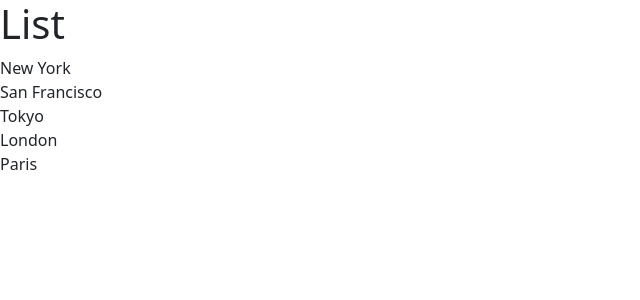
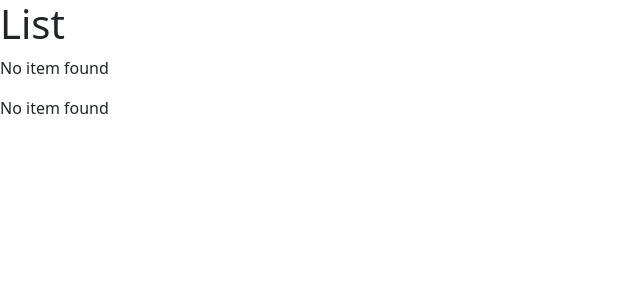
Before and after one commit to whdev36/react-intro, a React (Vite) app in the folder react-app/: page / in a window 1280 px wide. Shown: the top 300 px of the page, without its empty margins (0-640 px from the left). Built offline with nearby package versions, Linux system fonts and the light colour scheme.

Commit message:
condition rendering

```diff
--- a/react-app/src/App.tsx
+++ b/react-app/src/App.tsx
@@ -4,11 +4,30 @@
 import { Fragment } from "react";
 
 function App() {
-  const items = ["New York", "San Francisco", "Tokyo", "London", "Paris"];
+  let items = ["New York", "San Francisco", "Tokyo", "London", "Paris"];
+  items = [];
+
+  // if (items.length === 0)
+  //   return (
+  //     <Fragment>
+  //       <h1>List</h1>
+  //       <p>No item found</p>
+  //     </Fragment>
+  //   );
+
+  // const message = items.length === 0 ? <p>No item found</p> : null;
+
+  // const getMessage = () => {
+  //   return items.length === 0 ? <p>No item found</p> : null;
+  // }
 
   return (
     <Fragment>
       <h1>List</h1>
+      {items.length === 0 ? <p>No item found</p> : null}
+      {/* {message} */}
+      {/* { getMessage() } */}
+      {items.length === 0 && <p>No item found</p>}
       <ul className="list-group">
         {items.map((item) => (
           <li key={item}>{item}</li>
```
